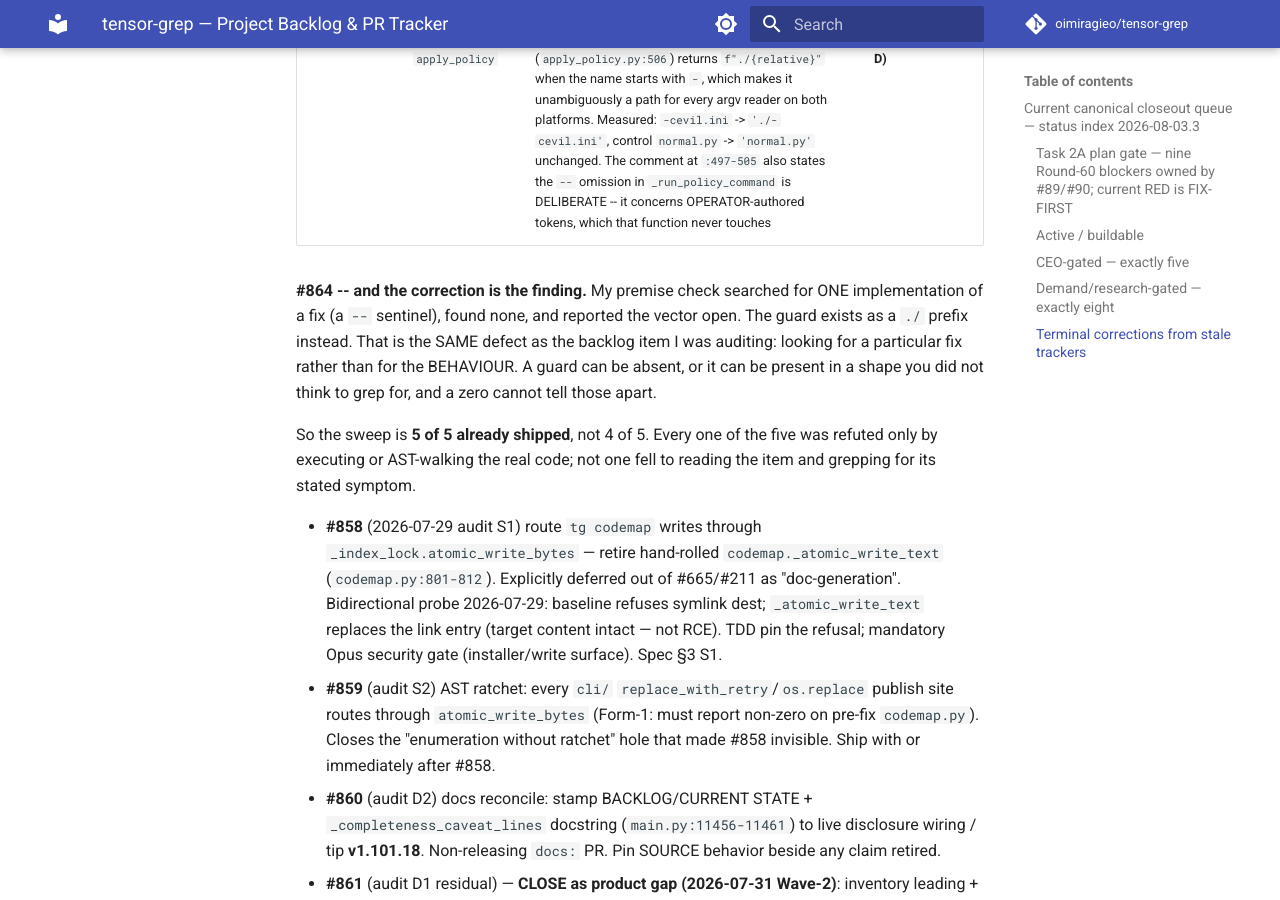
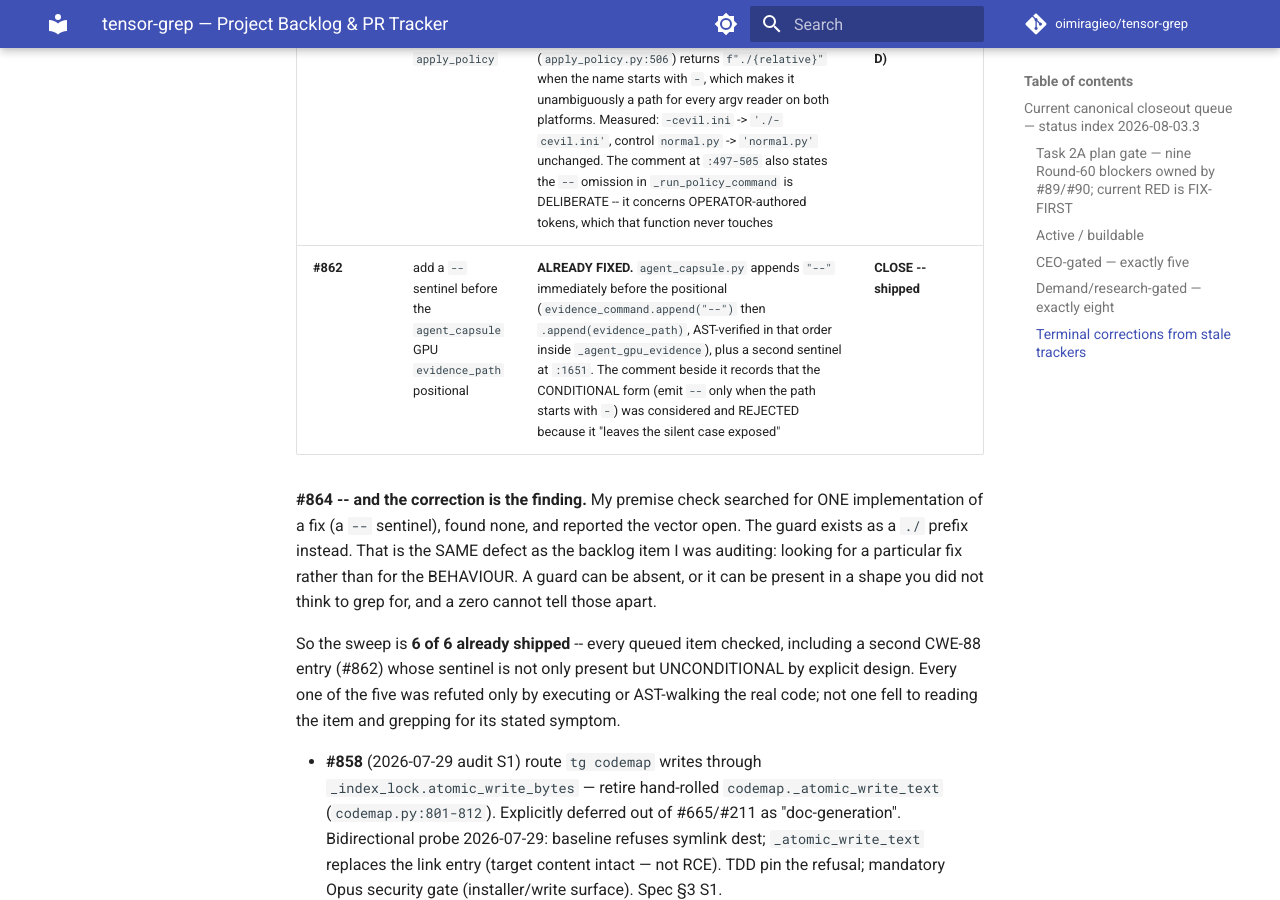
Before and after one commit to oimiragieo/tensor-grep, an MkDocs documentation site: the page built from docs/BACKLOG.md, in a window 1280 px wide and 900 px high, scrolled down 59454 px. Built offline with MkDocs 1.6.1 and Material for MkDocs 9.7.7, drawn with Linux system fonts in a browser that asks for light colours; comment, search, counter and statistics services are not loaded.

Commit message:
docs: add #862 to the sweep -- 6 of 6 queued items were already shipped
#862 asked for a `--` sentinel before the agent_capsule GPU evidence_path
positional. It is already there, and stronger than the item describes:

  evidence_command.append("--")
  evidence_command.append(evidence_path)

AST-verified in that order inside _agent_gpu_evidence, with a second
sentinel at agent_capsule.py:1651. The comment beside it records that the
CONDITIONAL form -- emit `--` only when the path starts with `-` -- was
considered and REJECTED because it "leaves the silent case exposed": the
evidence probe would query a scope nobody chose and still report ok.

That is a better guard than the backlog item asked for, and the second
CWE-88 entry in this sweep (with #864) where the fix was present in a shape
the item did not anticipate.

Every queued item checked is now closed. Not one was refuted by reading the
item and grepping its stated symptom; every refutation required executing or
AST-walking the real code.

Gates: 129 passed across backlog-tracker truth, public-docs governance,
docs coverage, and board freshness.

```diff
--- a/docs/BACKLOG.md
+++ b/docs/BACKLOG.md
@@ -1477,6 +1477,7 @@ resolving citations, so anchor-checking cannot catch it -- only reproducing the
 | **#858** | codemap hand-rolls `_atomic_write_text`, skipping the symlink refusal | the function survives at `codemap.py:799` but AST-walked its body is 4 statements calling only `atomic_write_bytes`/`encode`/`mkdir`, with ZERO residual write primitives (`os.replace`, `write_text`, `mkstemp`, `NamedTemporaryFile`). All three call sites (`:1242`, `:1300`, `:1307`) route through it | **CLOSE -- routed; the surviving name is a thin wrapper, not a hand-rolled writer** |
 | **#859** | no AST ratchet over `replace_with_retry`/`os.replace` publish sites | `tests/unit/test_cli_atomic_writer_ratchet.py` exists with 36 tests | **CLOSE -- shipped** |
 | **#864** | CWE-88: no `--` sentinel before a relative `$file` in `apply_policy` | **ALREADY FIXED -- and my first check got this WRONG.** I counted `"--"` sentinels (zero) and called the vector open. The guard is a DIFFERENT mechanism: `_policy_file_arg` (`apply_policy.py:506`) returns `f"./{relative}"` when the name starts with `-`, which makes it unambiguously a path for every argv reader on both platforms. Measured: `-cevil.ini` -> `'./-cevil.ini'`, control `normal.py` -> `'normal.py'` unchanged. The comment at `:497-505` also states the `--` omission in `_run_policy_command` is DELIBERATE -- it concerns OPERATOR-authored tokens, which that function never touches | **CLOSE -- shipped 2026-08-01 (campaign PR-D)** |
+| **#862** | add a `--` sentinel before the `agent_capsule` GPU `evidence_path` positional | **ALREADY FIXED.** `agent_capsule.py` appends `"--"` immediately before the positional (`evidence_command.append("--")` then `.append(evidence_path)`, AST-verified in that order inside `_agent_gpu_evidence`), plus a second sentinel at `:1651`. The comment beside it records that the CONDITIONAL form (emit `--` only when the path starts with `-`) was considered and REJECTED because it "leaves the silent case exposed" | **CLOSE -- shipped** |
 
 **#864 -- and the correction is the finding.** My premise check searched for ONE implementation of
 a fix (a `--` sentinel), found none, and reported the vector open. The guard exists as a `./`
@@ -1484,7 +1485,7 @@ prefix instead. That is the SAME defect as the backlog item I was auditing: look
 particular fix rather than for the BEHAVIOUR. A guard can be absent, or it can be present in a
 shape you did not think to grep for, and a zero cannot tell those apart.
 
-So the sweep is **5 of 5 already shipped**, not 4 of 5. Every one of the five was refuted only by
+So the sweep is **6 of 6 already shipped** -- every queued item checked, including a second CWE-88 entry (#862) whose sentinel is not only present but UNCONDITIONAL by explicit design. Every one of the five was refuted only by
 executing or AST-walking the real code; not one fell to reading the item and grepping for its
 stated symptom.
 
```
